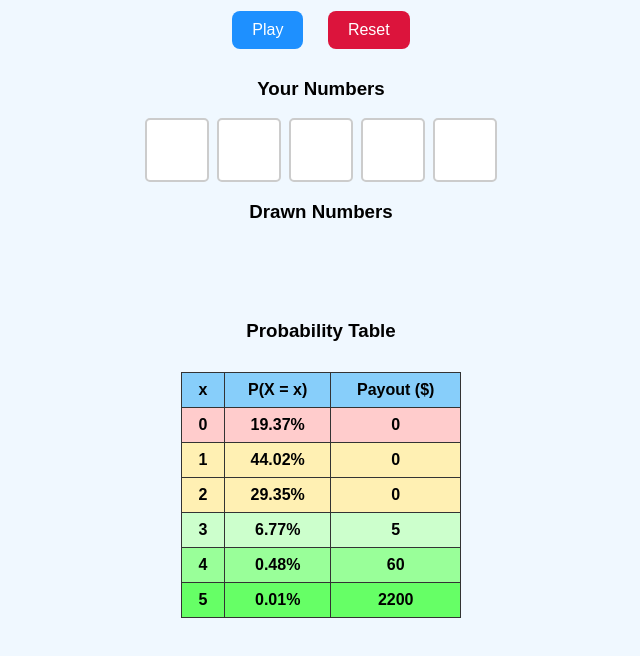
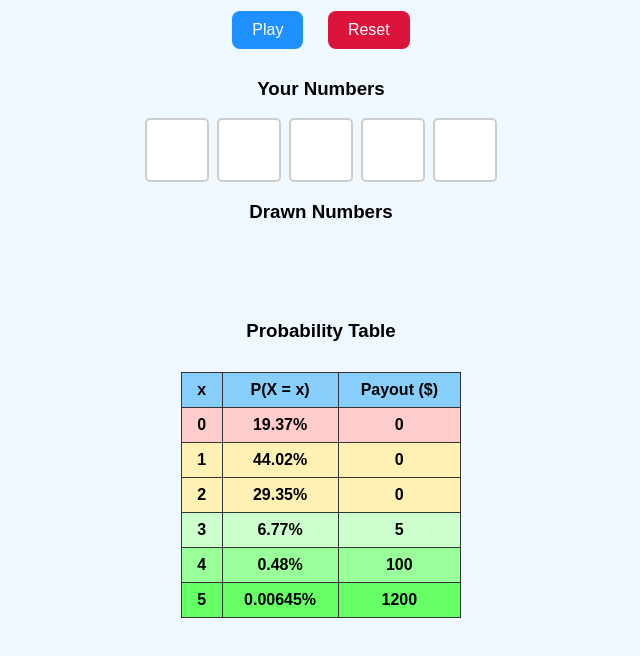
Before and after one commit to girishgopalakrishnangg-code/MiniDraw, a plain HTML site: page index.html in a window 1280 px wide. Shown: the part 100-756 px from the top of the page, without its empty margins (319-959 px from the left). Drawn offline with Linux system fonts and the light colour scheme.

Commit message:
Update index.html
updated payouts and corrected 5 numbers win probability

```diff
--- a/index.html
+++ b/index.html
@@ -68,8 +68,8 @@
     <tr class="x1"><td>1</td><td>44.02%</td><td>0</td></tr>
     <tr class="x2"><td>2</td><td>29.35%</td><td>0</td></tr>
     <tr class="x3"><td>3</td><td>6.77%</td><td>5</td></tr>
-    <tr class="x4"><td>4</td><td>0.48%</td><td>60</td></tr>
-    <tr class="x5"><td>5</td><td>0.01%</td><td>2200</td></tr>
+    <tr class="x4"><td>4</td><td>0.48%</td><td>100</td></tr>
+    <tr class="x5"><td>5</td><td>0.00645%</td><td>1200</td></tr>
   </tbody>
 </table>
 
```
